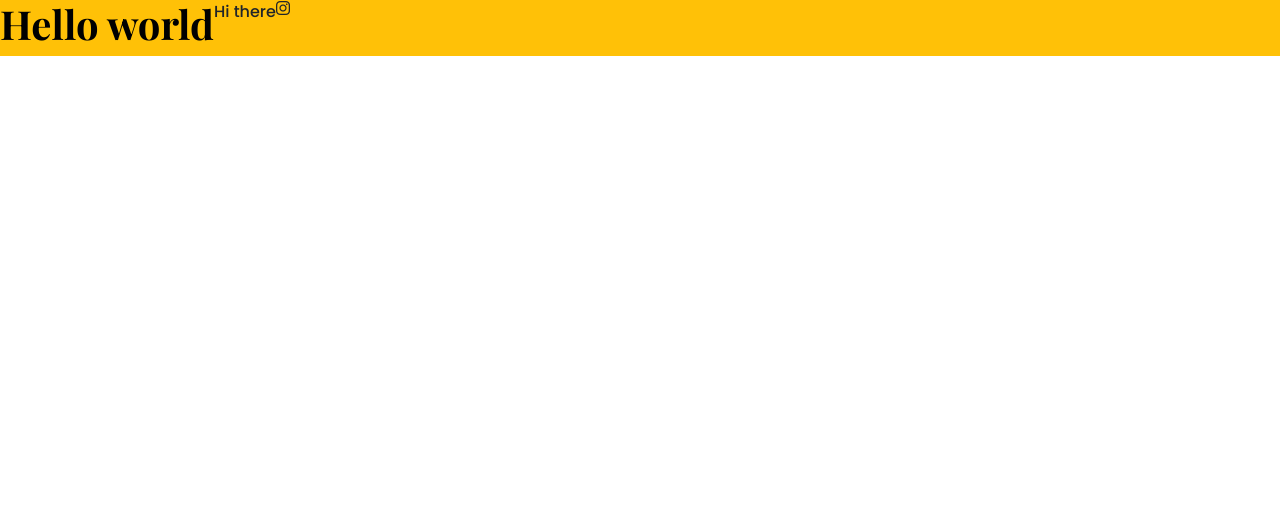
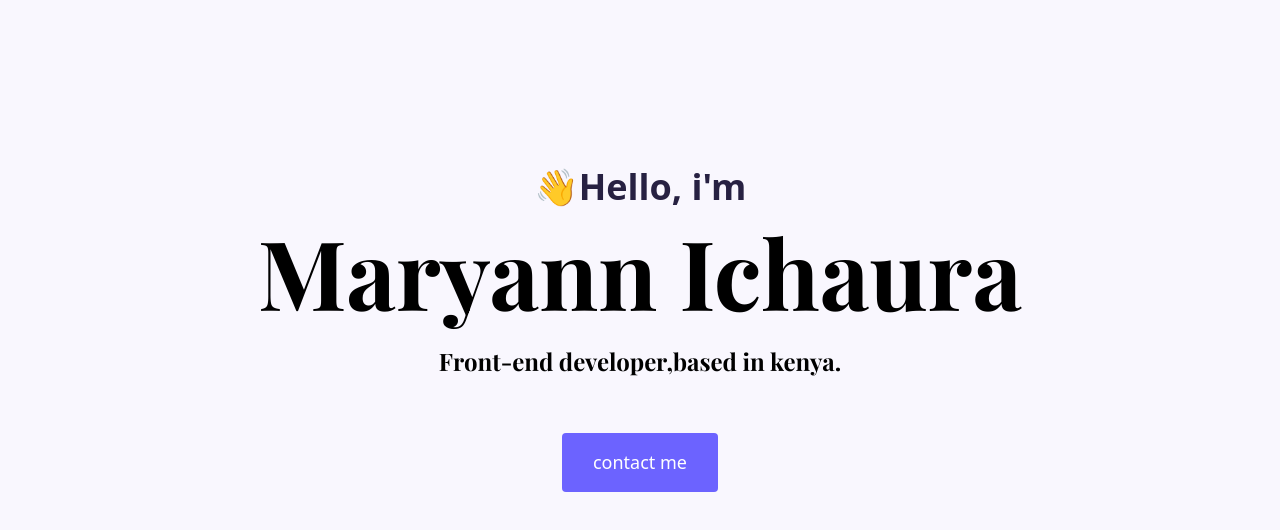
Before and after one commit to Maryann-10/Portfolio-project, a plain HTML site: page index.html in a window 1280 px wide. Drawn offline with nearby package versions, Linux system fonts and the light colour scheme.

Commit message:
Updated index.html and index.css

```diff
--- a/index.css
+++ b/index.css
@@ -1,57 +1,46 @@
-body{
-    margin: 0;
-  font-family: var(--bs-font-sans-serif);
-  font-size: 1rem;
-  font-weight: 400;
-  line-height: 1.5;
-  color: #212529;
-  background-color: #fff;
-}
- .bg-warning {
-    background-color: #ffc107 !important;
+
+   :root {
+    --branding-color: #6c63ff;
+    --secondary-color: #f9f7fe;
+    --heading-font-family: "Playfair Display", serif;
+    --default-font-family: "Poppins", sans-serif;
   }
-  .d-flex {
-    display: flex !important;
+
+  .content{
+    background: var(--secondary-color);
+    text-align: center;
+    padding: 160px 20px;
   }
 
   h1{
+    font-size: 96px;
     color: black;
-    font-family:"Playfair Display", serif;
+    font-family: var(--heading-font-family);
     font-weight: bold;
   }
-  h1{
-    margin-top: 0;
-    margin-bottom: .5rem;
-    line-height: 1.2;
+
+ .content h2{
+  font-family: var(--heading-font-family);
+  font-weight: normal;
+  line-height: 2;
+  font-size: 24px;
   }
-  @media (min-width: 1200px) {
-    h1 {
-     font-size: 2.5rem;
-   }
-}
-  p{
-    font-family: "Poppins", sans-serif;
-    font-weight: normal;
-    margin-top: 0;
-    margin-bottom: 1rem;
+
+  h2{
+    color: black;
   }
-  .fab{
-    font-weight: 400;
+
+  .content p {
+    font-size: 36px;
+    font-weight: bold;
+    margin: 0;
+    color: #272142;
   }
-  .fab {
-    font-family: "Font Awesome 5 Brands";
+  .btn-branding {
+    background: var(--branding-color);
+    border-radius: 4px;
+    color: white;
+    font-size: 18px;
+    line-height: 27px;
+    padding: 15px 30px;
   }
-  .fab {
-    display: inline-block;
-    font-style: normal;
-    font-variant: normal;
-    text-rendering: auto;
-    line-height: 1;
-    box-sizing: border-box;
-  }
-  .fa-instagram::before {
-    content: "\f16d";
-  }
-  ::before {
-    box-sizing: border-box;
-  }
--- a/index.html
+++ b/index.html
@@ -14,10 +14,13 @@
     <title>Document</title>
 </head>
 <body>
-    <div class="d-flex bg-warning">
-        <h1>Hello world</h1>
-        <p>Hi there</p>
-        <i class="fa-brands fa-instagram"></i>
+    <div class="content">
+        <p> 👋Hello, i'm</p>
+        <h1>Maryann Ichaura</h1>
+        <h2 class="mb-5">Front-end developer,based in kenya.</h2>
+    <div>
+        <a class="btn btn-branding" href="#">contact me</a>
+    </div>
     </div>
 </body>
 </html>
```
